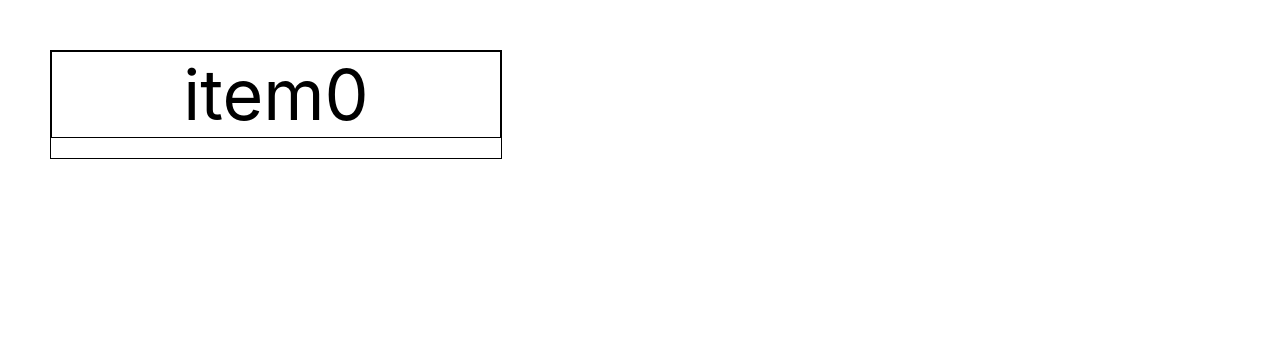
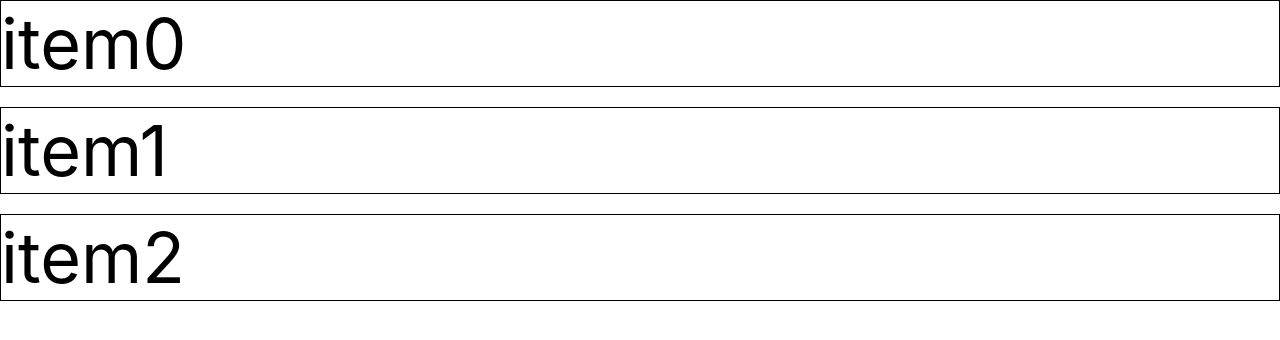
Before and after one commit to taki-umi/react_trello_study, a React (Create React App) app in the folder client/: page / in a window 1280 px wide. Shown: the top 340 px of the page. Built offline with nearby package versions, Linux system fonts and the light colour scheme.

Commit message:
20220822_drag and drop practice

```diff
--- a/client/src/App.css
+++ b/client/src/App.css
@@ -37,13 +37,6 @@
   }
 }
 
-.dragDropArea {
-  text-align: center;
-  margin: 50px;
-  width: 450px;
-  border: 1px solid black;
-}
-
 .item {
   margin-bottom: 20px;
   font-size: 70px;
--- a/client/src/App.js
+++ b/client/src/App.js
@@ -1,15 +1,35 @@
 import logo from "./logo.svg";
 import "./App.css";
 import { DragDropContext, Draggable, Droppable } from "react-beautiful-dnd";
+import { useState } from "react";
 
 function App() {
+  const [items] = useState([
+    { id: 0, text: "item0" },
+    { id: 1, text: "item1" },
+    { id: 2, text: "item2" },
+  ]);
+
+  const onDragEnd = (result) => {
+    console.log(result.source.index);
+    console.log(result.destination.index);
+
+    const remove = items.splice(result.source.index, 1);
+    items.splice(result.destination.index, 0, remove[0]);
+  };
+
   return (
     <div className="dragDropArea">
-      <DragDropContext>
+      <DragDropContext onDragEnd={onDragEnd}>
         <Droppable droppableId="droppable">
           {(provided) => (
             <dev {...provided.droppableProps} ref={provided.innerRef}>
-              <Draggable draggableId="item0" index={0}>
+              {items.map((items, index) => (
+                <Draggable
+                  draggableId={items.text}
+                  index={index}
+                  key={items.id}
+                >
                   {(provided) => (
                     <div
                       className="item"
@@ -17,10 +37,12 @@ function App() {
                       {...provided.draggableProps}
                       {...provided.dragHandleProps}
                     >
-                    item0
+                      {items.text}
                     </div>
                   )}
                 </Draggable>
+              ))}
+              {provided.placeholder}
             </dev>
           )}
         </Droppable>
```
Lines whose indentation alone changed are shown as unchanged.
